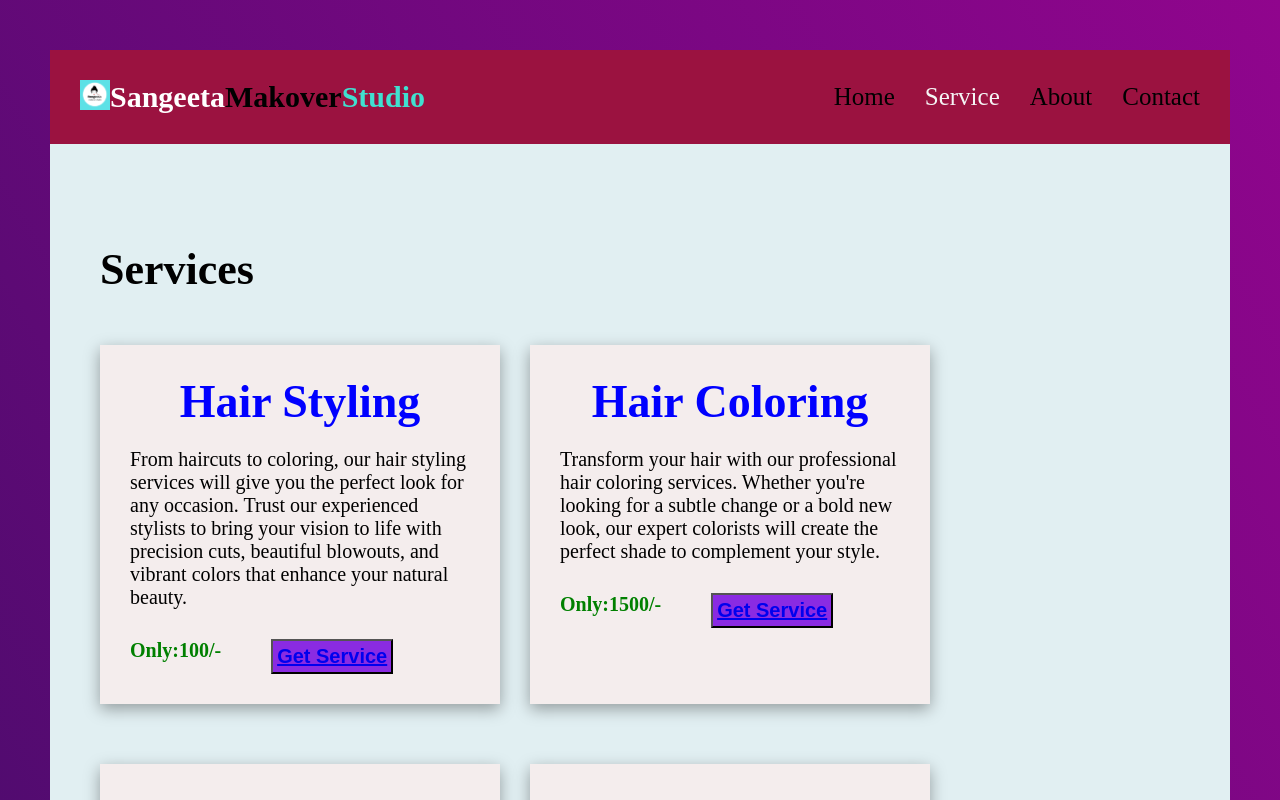
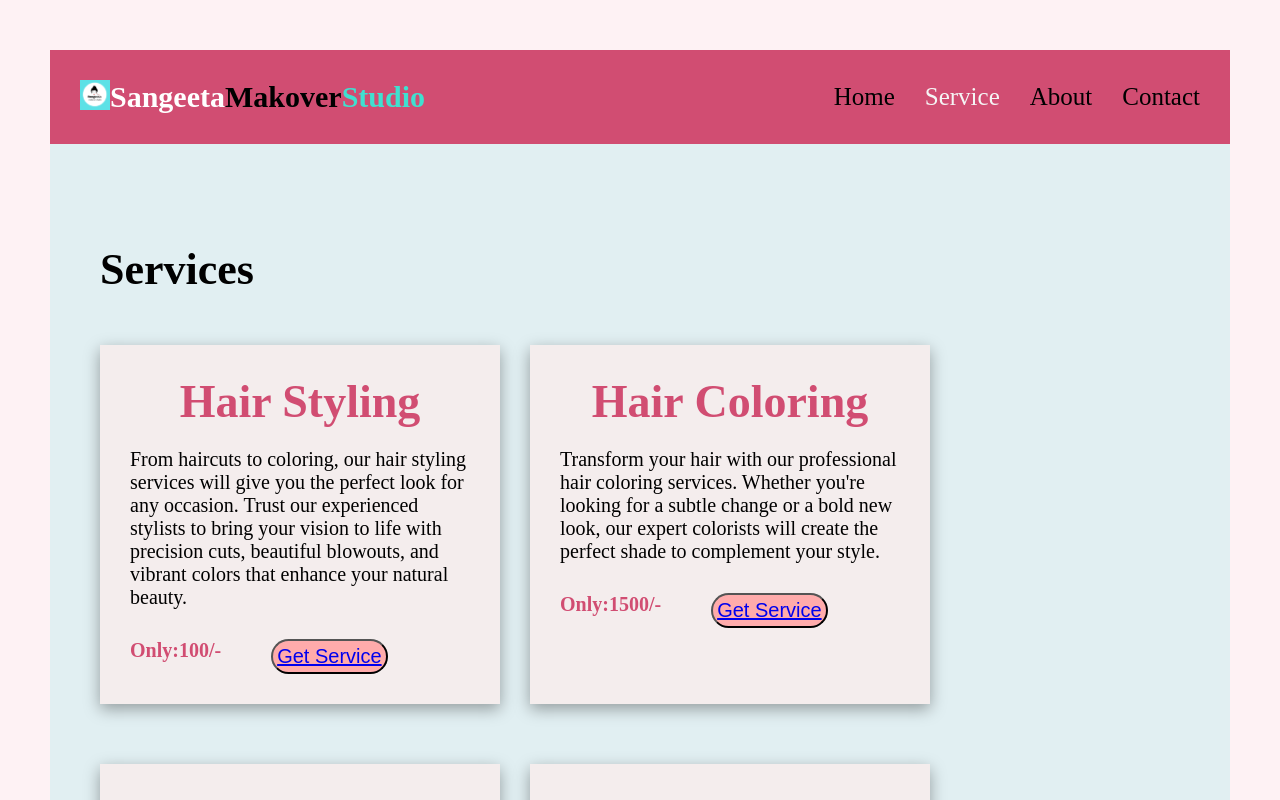
Before and after one commit to Kirtan82004/Salon-app, a React (Vite) app: page /services in a window 1280 px wide. Shown: the top 800 px of the page. Built offline with nearby package versions, Linux system fonts and the light colour scheme.

Commit message:
new theme

```diff
--- a/src/components/Hero/hero.module.css
+++ b/src/components/Hero/hero.module.css
@@ -45,6 +45,8 @@
     margin-top: 50px;
     padding: 20px;
     font-size: 30px;
+    background-color: rgb(155, 18, 64);
+    color: white;
 }
 
 .heroContainer p {
@@ -165,6 +167,7 @@ button:hover {
         /* Adjust margin for better spacing */
         padding: 10px;
         font-size: 18px;
+        background-color: rgb(155, 18, 64);
     }
 
     .button:hover {
--- a/src/components/footer/footer.jsx
+++ b/src/components/footer/footer.jsx
@@ -29,7 +29,7 @@ function Footer(){
         </ul>
       </nav>
       <div className={styles.copyright}>
-        &copy; {new Date().getFullYear()} Your Company. All rights reserved.
+        &copy; {new Date().getFullYear()} Sangeeta Makover Studio. All rights reserved.
       </div>
     </footer>
         </>
--- a/src/components/footer/footer.module.css
+++ b/src/components/footer/footer.module.css
@@ -1,6 +1,6 @@
 /* Footer.module.css */
 .footer {
-    background-color: #333;
+    background-color: #D14D72;
     color: white;
     padding: 20px;
     text-align: center;
--- a/src/components/navbar/navbar.module.css
+++ b/src/components/navbar/navbar.module.css
@@ -4,7 +4,7 @@
     padding: 30px;
     font-size: larger;
     width: auto;
-    background: rgb(155, 18, 64);
+    background: #D14D72;
     display: flex;
 }
 
--- a/src/components/services/Services.jsx
+++ b/src/components/services/Services.jsx
@@ -1,7 +1,7 @@
 import React, { useState } from "react";
 import styles from "./service.module.css"
 import services from "../../Data/services.json"
-import { Link } from "react-router-dom"
+import { NavLink } from "react-router-dom"
 
 function Services() {
 
@@ -25,7 +25,7 @@ function Services() {
 
                                     <p>Only:{service.price}/-</p>
                                     <button className={styles.button}>
-                                    <Link to="/contact">Get Service</Link>
+                                        <NavLink to="/contact">Get Service</NavLink>
                                     </button>
 
 
--- a/src/components/services/service.module.css
+++ b/src/components/services/service.module.css
@@ -26,7 +26,7 @@
 .title {
     margin-bottom: 20PX;
     font-size: small;
-    color: blue;
+    color: #D14D72;
 }
 
 .price {
@@ -35,20 +35,23 @@
     margin-top: 30PX;
     font-size: 20px;
     font-weight: bold;
-    color: green;
+    color: #D14D72;
 }
 
 .button {
     font-size: 20px;
     margin-left: 50px;
     padding: 4px;
-    background-color: blueviolet;
+    background-color: #FFABAB;
+    color: #D14D72;
+    text-underline-offset: none;
+    border-radius: 20px;
 }
 
 .button:hover {
     cursor: pointer;
-    background-color: white;
-    color: blueviolet;
+    background-color: #FCC8D1;
+    color: #D14D72;
 }
 
 @media (min-width: 320px) and (max-width: 480px) {
--- a/src/index.css
+++ b/src/index.css
@@ -8,13 +8,7 @@ body{
   margin: 50px 50px;
   height: 100%;
 
-  background: linear-gradient(60deg ,rgb(2, 19, 74),rgb(144, 5, 141));
-}
-button{
-  padding: 3px;
-  background-color: black;
-  color: white;
-  font-weight: bold;
+  background: #FEF2F4;
 }
 @media (max-width:600px) {
   body{
```
